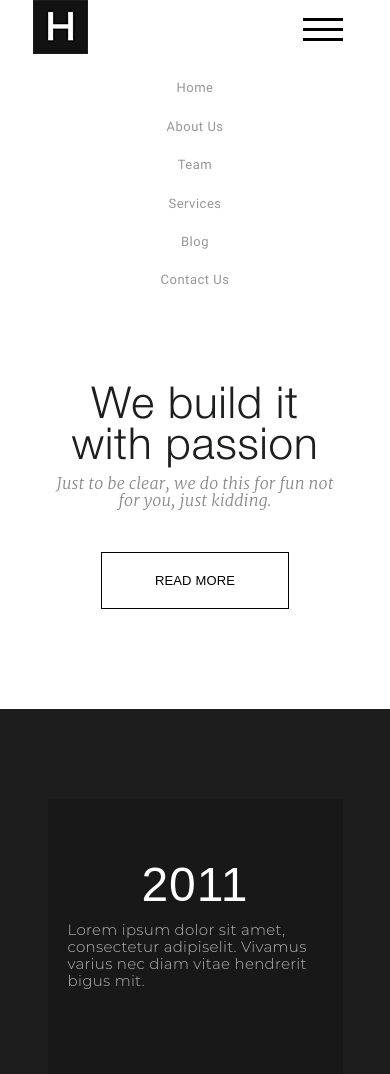
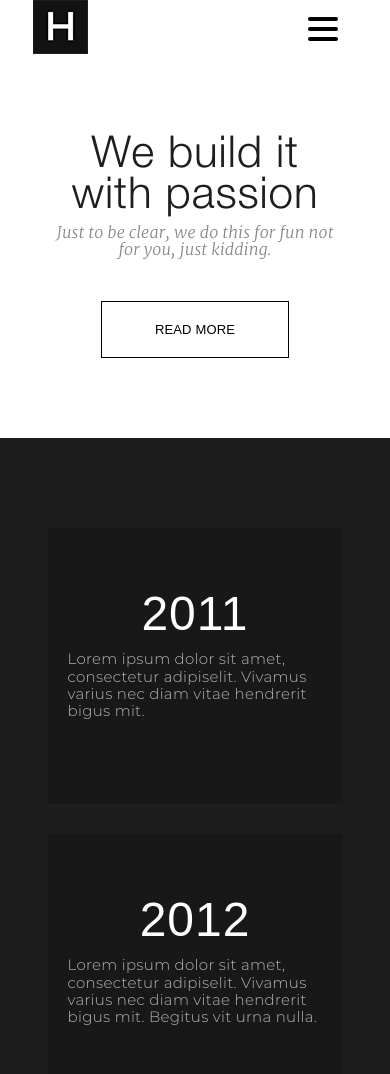
Before and after one commit to ishebarshina/Landing-Page-Example, a PHP site: page / in a window 390 px wide. Shown: the top 1074 px of the page. Run offline with PHP 8.4, Linux system fonts and the light colour scheme; some libraries are stand-ins or nearby versions.

Commit message:
animated button

```diff
--- a/css/adaptive.css
+++ b/css/adaptive.css
@@ -50,18 +50,15 @@
         width: 100%;
     }
     .menu__mobile .menu {
+        display: none;
         text-align: center;
         width: 100%;
-        display: flex;
-        flex-direction: column;
-        gap: 20px;
+    }
+    .menu__mobile .menu .menu__item {
         margin-top: 20px;
     }
     .menu__mobile .menu .menu__item a {
         margin: 0;
-    }
-    .menu__desctop .menu {
-        display: none;
     }
     .menu__mobile-btn {
         cursor: pointer;
@@ -72,39 +69,72 @@
         align-items: center;
         justify-content: center;
     }
+    /* --- menu burger styles --- */
     .menu__burger {
+        display: block;
+        cursor: pointer;
         width: 40px;
-        height: 3px;
+        height: 40px;
+        background-color: #fff;
+        position: relative;
+        margin: 0;
+        padding: 0;
+        overflow: hidden;
+        font-size: 0;
+    }
+    .menu__burger span {
+        position: absolute;
+        display: block;
         background-color: #000;
-        position: relative;
+        height: 4px;
+        width: 30px;
+        top: 18px;
+        left: 5px;
+        right: 5px;
+        transition: 0.5s;
+        border-radius: 5px;
     }
-    .menu__burger::after {
-        width: 40px;
-        height: 3px;
+    .menu__burger span::after,
+    .menu__burger span::before {
+        position: absolute;
+        display: block;
+        height: 4px;
         background-color: #000;
-        position: absolute;
         content: '';
+        width: 100%;
+        transition: 0.5s;
+        border-radius: 5px;
+    }
+    .menu__burger span::after {
+        top: -10px;
+    }
+    .menu__burger span::before {
         bottom: -10px;
     }
-    .menu__burger::before {
-        width: 40px;
-        height: 3px;
-        background-color: #000;
-        content: '';
-        top: -10px;
-        position: absolute;
+    .menu__burger.close span {
+        background-color: transparent;
+        transition: 0.5s;
     }
+    .menu__burger.close span::after {
+        top: 0;
+        transform: rotate(45deg);
+        transition: 0.5s;
+    }
+    .menu__burger.close span::before {
+        bottom: 0;
+        transform: rotate(-45deg);
+        transition: 0.5s;
+    }
+    /* --- menu burger styles --- */
     .header__title {
         margin-top: 0;
     }
     .header__content {
         text-align: center;
+        padding: 80px 0;
     }
     .header__btn {
         margin-bottom: 0;
-    }
-    .header__content {
-        padding: 100px 0;
     }
     .about {
         padding: 90px 0;
--- a/css/style.css
+++ b/css/style.css
@@ -50,7 +50,10 @@ li {
 a {
     text-decoration: none;
 }
-.menu {
+.menu__desctop {
+    display: block;
+}
+.menu__desctop .menu {
     margin: 0;
     padding: 0;
     display: flex;
--- a/index.html
+++ b/index.html
@@ -28,9 +28,7 @@
             <div class="menu__mobile">
                 <div class="menu__mobile-inner">
                     <a href="#"><img src="img/logo.png" alt="" class="logo"></a>
-                    <div class="menu__mobile-btn">
-                        <div class="menu__burger"></div>
-                    </div>
+                    <div class="menu__burger"><span></span></div>
                 </div>
                 <ul class="menu">
                     <li class="menu__item active"><a href="#">Home</a></li>
--- a/js/main.js
+++ b/js/main.js
@@ -21,10 +21,12 @@ $(document).ready(function() {
         // то есть для той, на которую кликнули
         $(this).addClass('active');
         $('.menu').toggle(600);
+        $('.menu__burger').toggleClass('close');
         return false;
     });
     //--------------- мобильное меню -------------------------
-    $('.menu__mobile-btn').click(function() {
+    $('.menu__burger').click(function() {
+        $(this).toggleClass('close');
         $('.menu').toggle(600);
     })
 })
```
